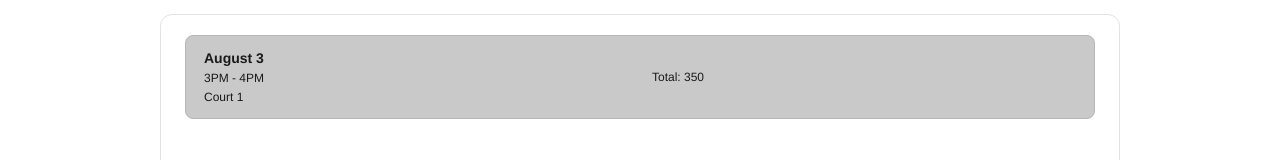
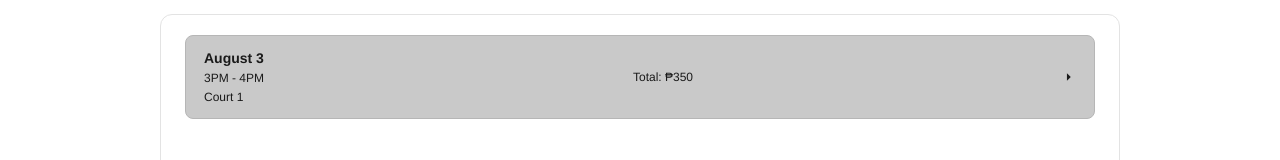
Before and after one commit to cccabalde-lab/dinkerspoint-fe, an Angular app: page /bookings in a window 1280 px wide. Shown: the part 133-293 px from the top of the page. Built offline with nearby package versions, Linux system fonts and the light colour scheme.

Commit message:
fix: restore booking card chevron and peso sign

```diff
--- a/src/app/features/bookings/booking-card/booking-card.component.html
+++ b/src/app/features/bookings/booking-card/booking-card.component.html
@@ -5,5 +5,15 @@
     <span class="card__line">{{ booking().court }}</span>
   </span>
 
-  <span class="card__total">Total: {{ booking().total }}</span>
+  <span class="card__total">Total: &#8369;{{ booking().total }}</span>
+
+  <svg
+    class="card__chevron"
+    viewBox="0 0 24 24"
+    fill="currentColor"
+    aria-hidden="true"
+    focusable="false"
+  >
+    <path d="M8.5 5.5 15 12l-6.5 6.5V5.5Z" />
+  </svg>
 </a>
--- a/src/app/features/bookings/booking-card/booking-card.component.scss
+++ b/src/app/features/bookings/booking-card/booking-card.component.scss
@@ -46,11 +46,23 @@
 }
 
 .card__total {
-  /* Absorbs the slack, keeping the total mid-card. */
+  /* Absorbs the slack, keeping the total mid-card and the chevron hard right. */
   flex: 1 1 auto;
   min-width: 0;
   font-size: 0.75rem;
   text-align: center;
+}
+
+.card__chevron {
+  flex: none;
+  width: 14px;
+  height: 14px;
+  color: var(--dp-color-text);
+  transition: transform 0.15s ease;
+}
+
+.card:hover .card__chevron {
+  transform: translateX(2px);
 }
 
 @media (max-width: 520px) {
--- a/src/app/features/bookings/booking-details/booking-details.component.html
+++ b/src/app/features/bookings/booking-details/booking-details.component.html
@@ -22,7 +22,7 @@
         </div>
         <div class="details__row">
           <dt>Total</dt>
-          <dd>{{ booking.total }}</dd>
+          <dd>&#8369;{{ booking.total }}</dd>
         </div>
       </dl>
     } @else {
```
